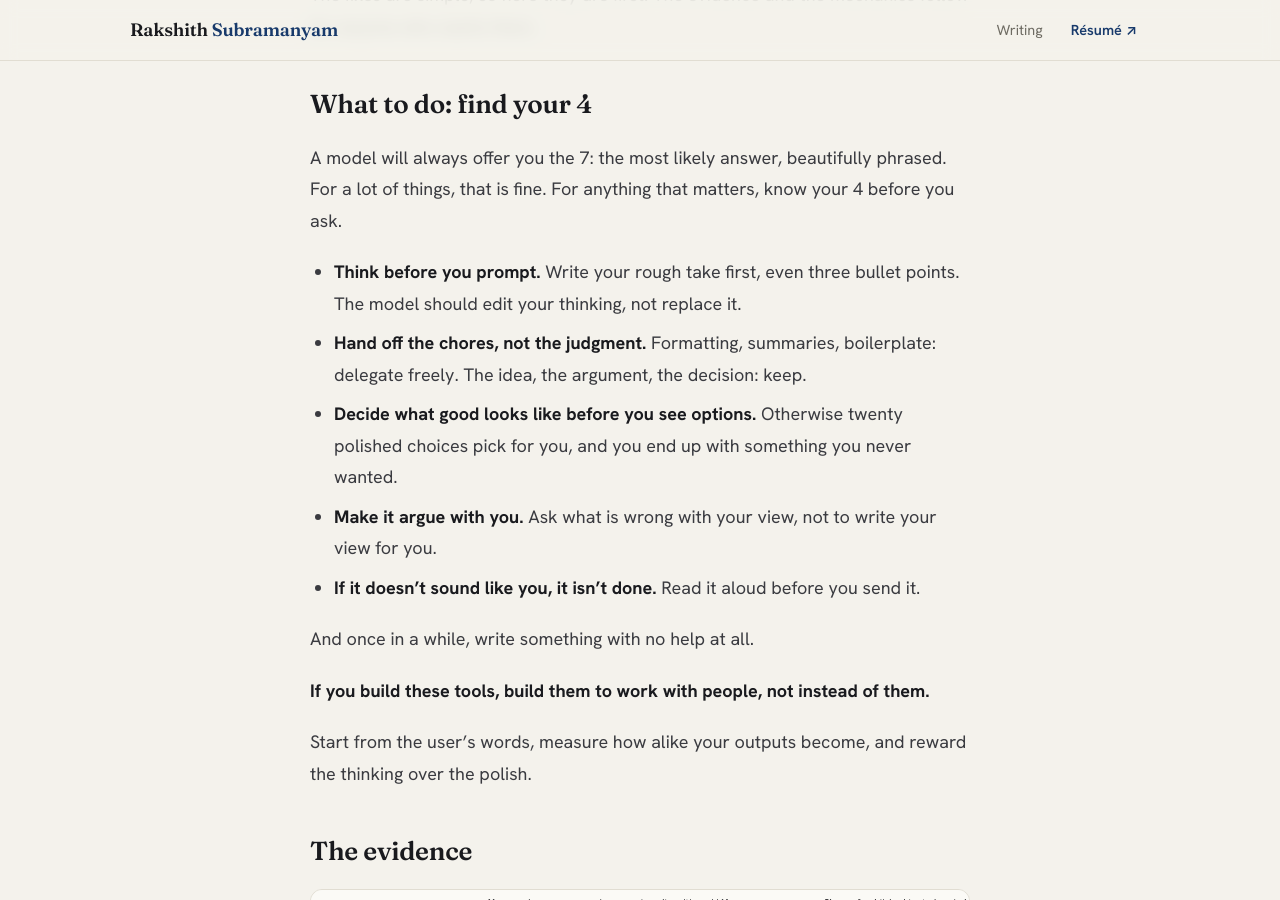
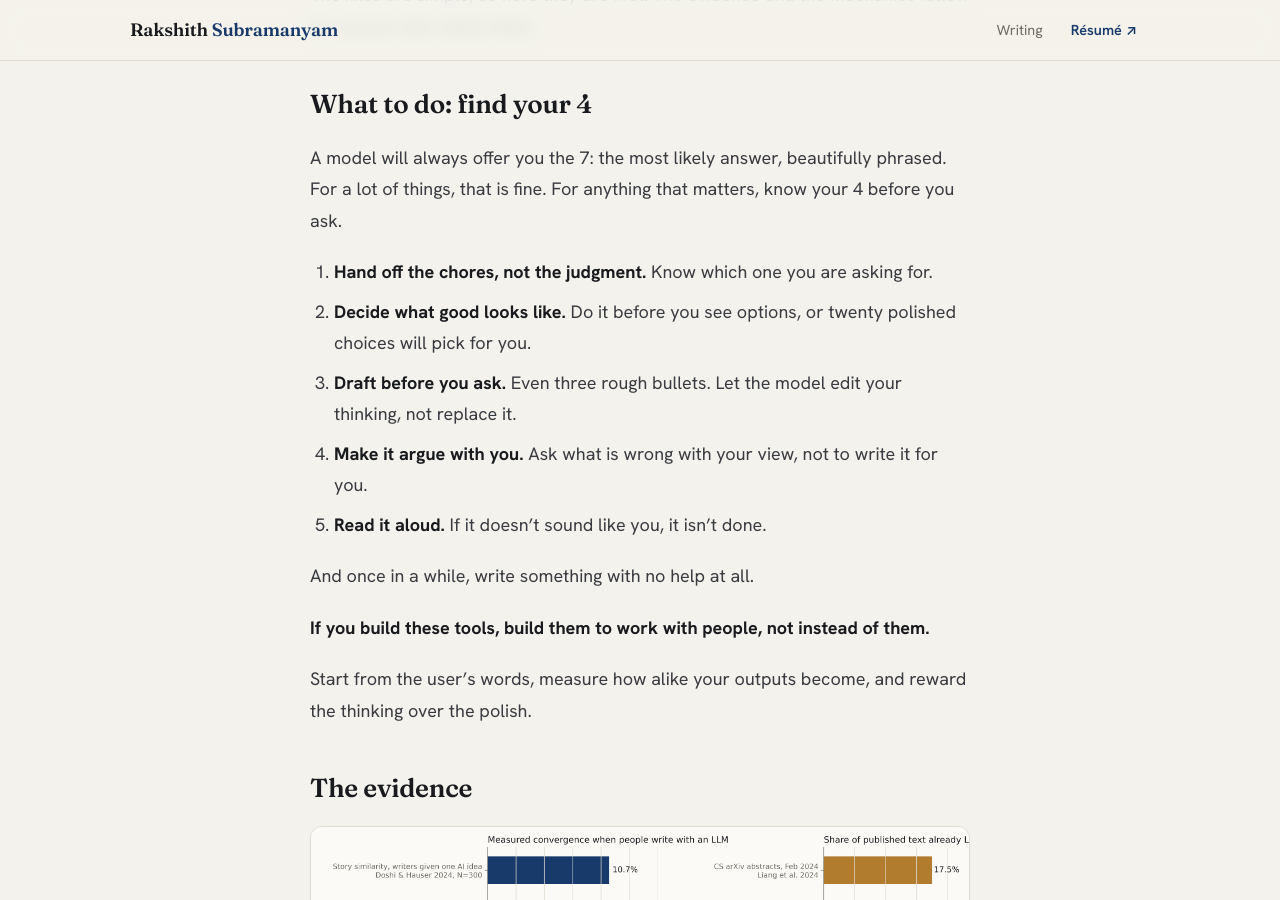
Before and after one commit to Rakshith-2905/portfolio, a Jekyll site: the page built from drafts/2fc3307e2f/index.md, in a window 1280 px wide and 900 px high, scrolled down 1293 px. Built offline with Jekyll 4.4.1, drawn with Linux system fonts in a browser that asks for light colours.

Commit message:
Draft op-ed: rules in workflow order
Co-Authored-By: Claude Opus 5.5 <noreply@anthropic.com>

```diff
--- a/drafts/2fc3307e2f/index.md
+++ b/drafts/2fc3307e2f/index.md
@@ -33,11 +33,11 @@ The fixes are simple, so here they are first. The evidence and the mechanics fol
 
 A model will always offer you the 7: the most likely answer, beautifully phrased. For a lot of things, that is fine. For anything that matters, know your 4 before you ask.
 
-- **Think before you prompt.** Write your rough take first, even three bullet points. The model should edit your thinking, not replace it.
-- **Hand off the chores, not the judgment.** Formatting, summaries, boilerplate: delegate freely. The idea, the argument, the decision: keep.
-- **Decide what good looks like before you see options.** Otherwise twenty polished choices pick for you, and you end up with something you never wanted.
-- **Make it argue with you.** Ask what is wrong with your view, not to write your view for you.
-- **If it doesn't sound like you, it isn't done.** Read it aloud before you send it.
+1. **Hand off the chores, not the judgment.** Know which one you are asking for.
+2. **Decide what good looks like.** Do it before you see options, or twenty polished choices will pick for you.
+3. **Draft before you ask.** Even three rough bullets. Let the model edit your thinking, not replace it.
+4. **Make it argue with you.** Ask what is wrong with your view, not to write it for you.
+5. **Read it aloud.** If it doesn't sound like you, it isn't done.
 
 And once in a while, write something with no help at all.
 
```
